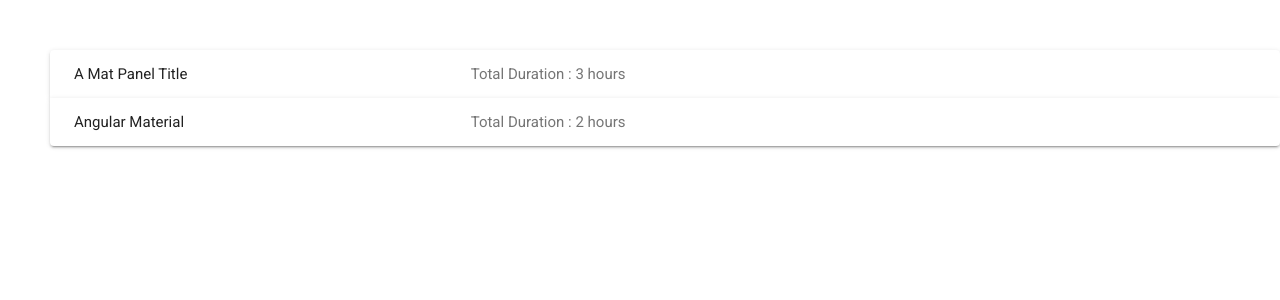
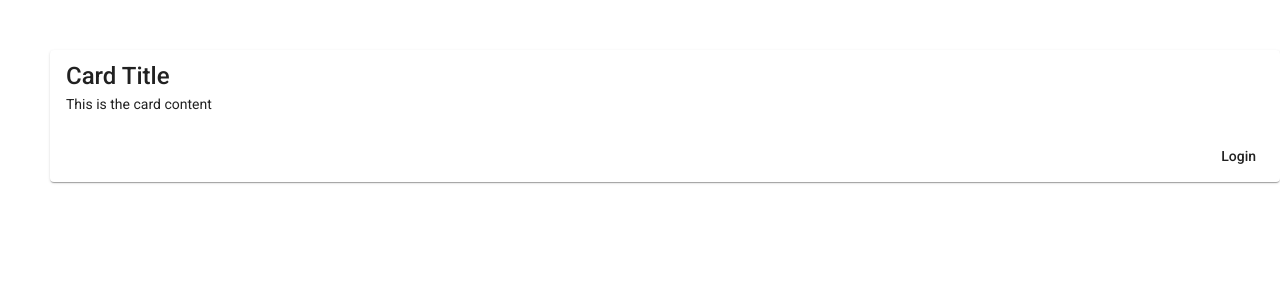
Before and after one commit to markpackham/angular_material_learn, an Angular app: page / in a window 1280 px wide. Shown: the top 300 px of the page. Built offline with nearby package versions, Linux system fonts and the light colour scheme.

Commit message:
demo card
https://www.youtube.com/watch?v=74Ds_YB24pw&list=PLC3y8-rFHvwilEuCqFGTL5Gt5U6deIrsU&index=17

```diff
--- a/src/app/app.component.css
+++ b/src/app/app.component.css
@@ -2,7 +2,3 @@
   margin-top: 50px;
   margin-left: 50px;
 }
-
-mat-grid-tile {
-  background: lightblue;
-}
--- a/src/app/app.component.html
+++ b/src/app/app.component.html
@@ -1,34 +1,13 @@
 <div class="layout">
-  <mat-accordion multi="true" hideToggle>
-    <mat-expansion-panel>
-      <mat-expansion-panel-header>
-        <mat-panel-title>
-          A Mat Panel Title
-        </mat-panel-title>
-        <mat-panel-description>
-          Total Duration : 3 hours
-        </mat-panel-description>
-      </mat-expansion-panel-header>
-      <p>This is the panel content. Add course details.</p>
-      <mat-action-row>
-        <button mat-button>Enroll</button>
-      </mat-action-row>
-    </mat-expansion-panel>
-
-    <mat-expansion-panel>
-      <mat-expansion-panel-header>
-        <mat-panel-title>
-          Angular Material
-        </mat-panel-title>
-        <mat-panel-description>
-          Total Duration : 2 hours
-        </mat-panel-description>
-      </mat-expansion-panel-header>
-      <p>This is the panel content. Add course details.</p>
-      <mat-action-row>
-        <button mat-button>Enroll</button>
-      </mat-action-row>
-    </mat-expansion-panel>
-  </mat-accordion>
-
+  <mat-card>
+    <mat-card-title>
+      Card Title
+    </mat-card-title>
+    <mat-card-content>
+      This is the card content
+    </mat-card-content>
+    <mat-card-actions align="end">
+      <button mat-flat-button>Login</button>
+    </mat-card-actions>
+  </mat-card>
 </div>
--- a/src/app/material/material.module.ts
+++ b/src/app/material/material.module.ts
@@ -11,7 +11,8 @@ import { MatListModule } from '@angular/material/list';
 import { MatDividerModule } from '@angular/material/divider';
 import { MatGridListModule } from '@angular/material/grid-list';
 import { MatExpansionModule} from '@angular/material/expansion';
-const material = [MatExpansionModule, MatGridListModule, MatDividerModule, MatListModule, MatMenuModule, MatButtonModule, MatButtonToggleModule, MatIconModule, MatBadgeModule, MatProgressSpinnerModule, MatToolbarModule, MatSidenavModule]
+import { MatCardModule } from '@angular/material/card';
+const material = [MatCardModule, MatExpansionModule, MatGridListModule, MatDividerModule, MatListModule, MatMenuModule, MatButtonModule, MatButtonToggleModule, MatIconModule, MatBadgeModule, MatProgressSpinnerModule, MatToolbarModule, MatSidenavModule]
 
 @NgModule({
   imports: [
```
